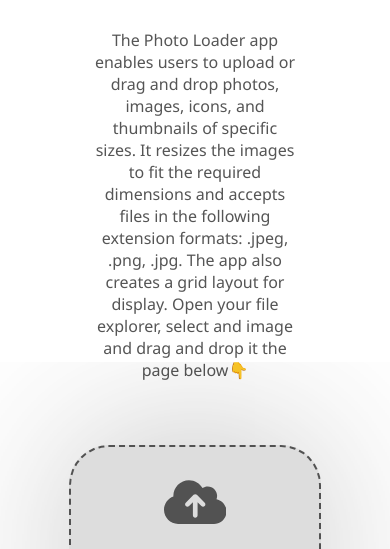
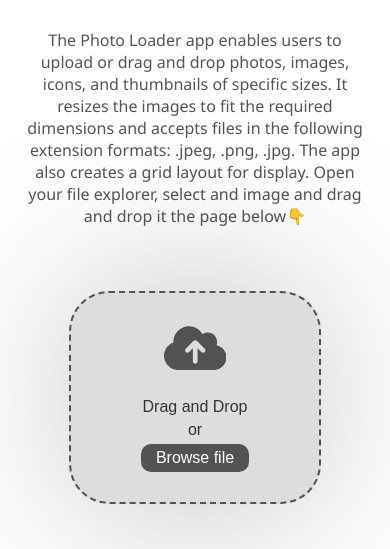
Before and after one commit to sixtusdeveloper/Image-loader-app, a plain HTML site: page index.html in a window 390 px wide. Shown: the part 147-696 px from the top of the page. Drawn offline with Linux system fonts and the light colour scheme; a web font is replaced by a local one.

Commit message:
commit on styles css

```diff
--- a/static_style.css
+++ b/static_style.css
@@ -155,3 +155,23 @@ img {
   font-size: 1rem;
   color: #ffffff;
 }
+@media screen and (max-width: 1168px){
+  .text p{
+    width: 60%;
+  }
+}
+@media screen and (max-width: 768px){
+  .text p{
+    width: 80%;
+  }
+}
+@media screen and (max-width: 668px){
+  .text p{
+    width: 90%;
+  }
+}
+@media screen and (max-width: 568px){
+  .text p{
+    width: 95%;
+  }
+}
```
